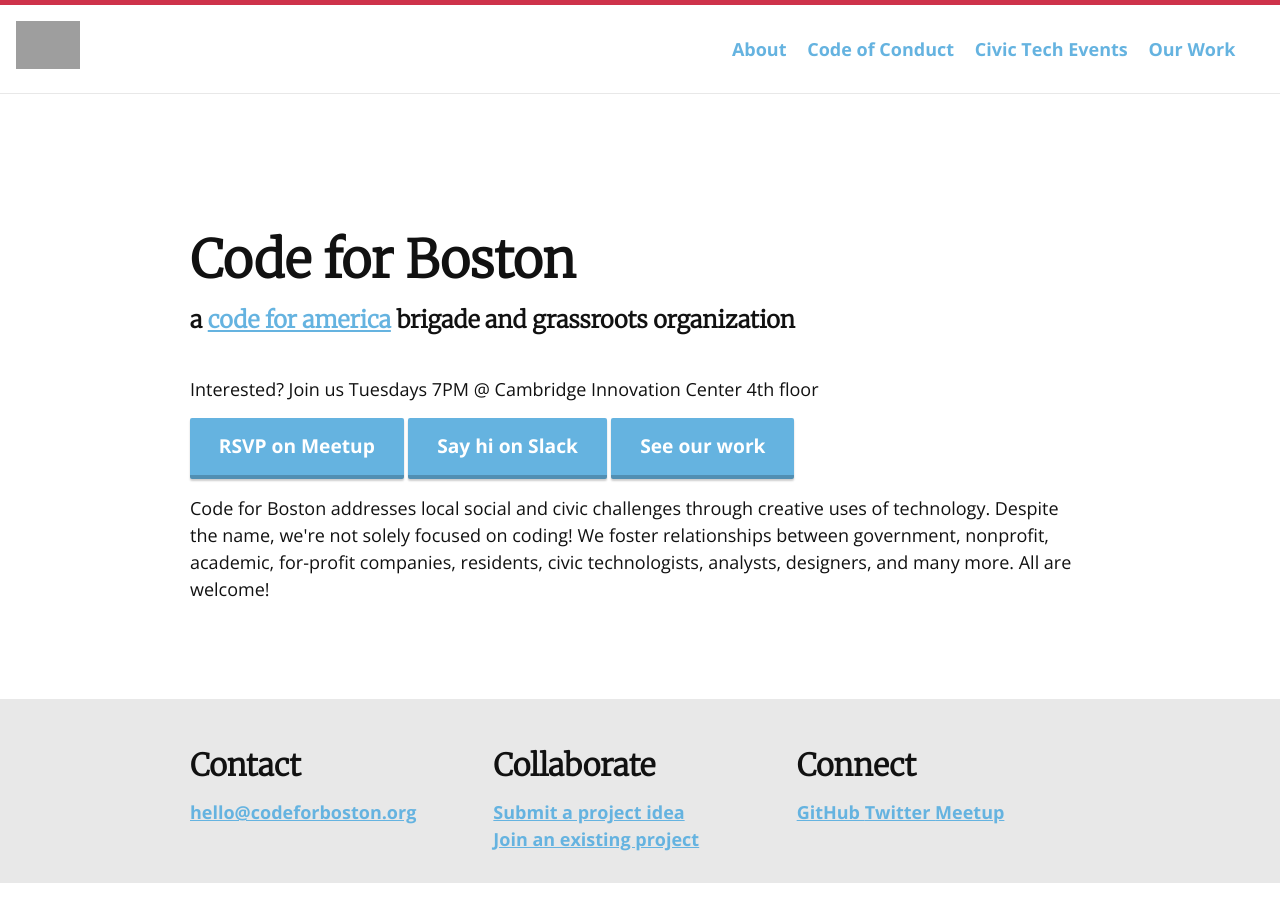
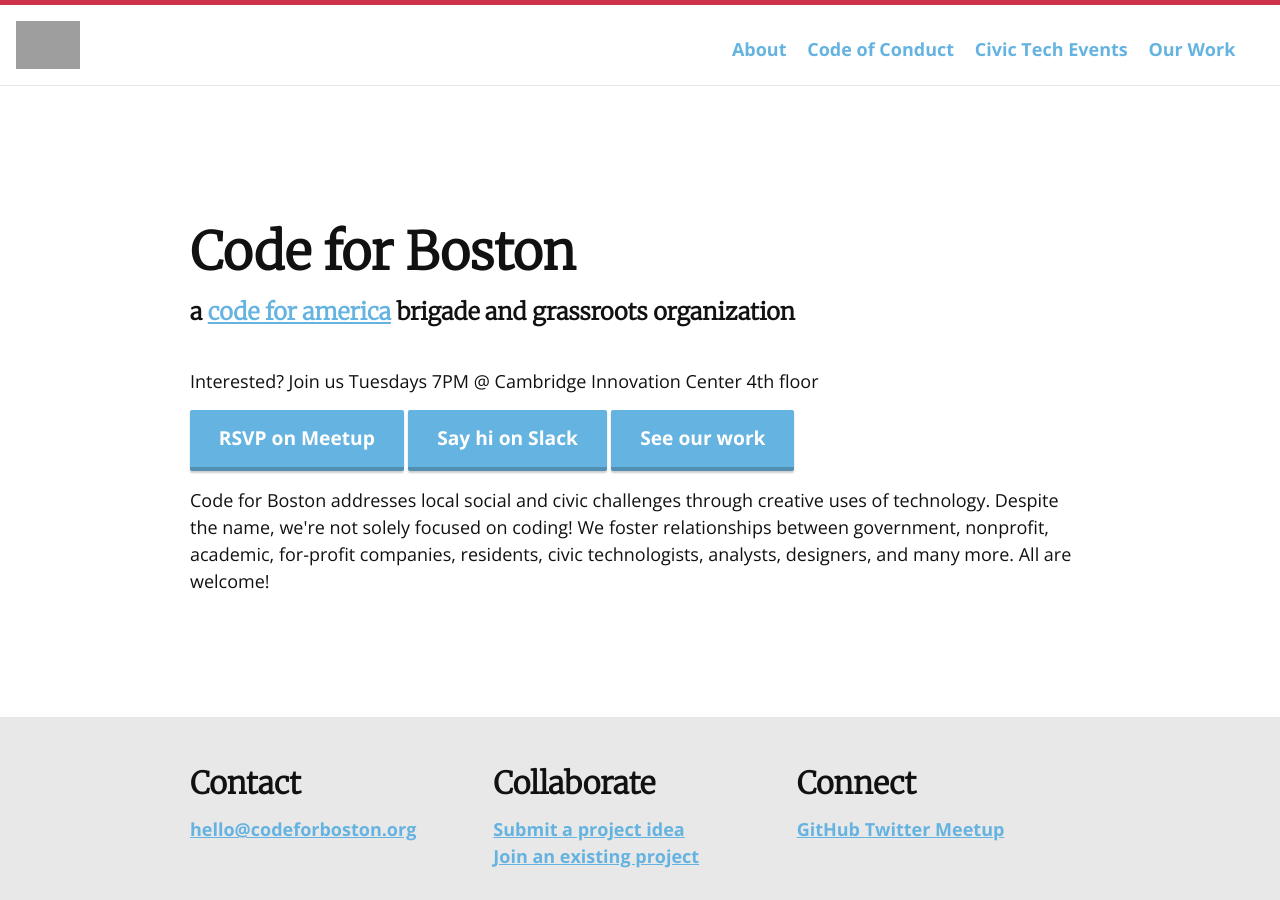
Before and after one commit to codeforboston/codeforboston.org, a Jekyll site: the page built from index.html, in a window 1280 px wide. Built offline with Jekyll 4.4.1, drawn with Linux system fonts in a browser that asks for light colours; nearby versions of some CDN libraries; grey boxes are pictures that could not be loaded.

Commit message:
MOD: footer now on bottom of doc

```diff
--- a/css/main.scss
+++ b/css/main.scss
@@ -45,6 +45,18 @@
 
 
 /*** GENERAL ***/
+body {
+  position: relative;
+  margin: 0;
+  padding-bottom: 12rem;
+  min-height: 100%;
+}
+
+html {
+  height: 100%;
+  box-sizing: border-box;
+}
+
 a {
     color: $blue-color;
     font-weight: bold;
@@ -101,13 +113,23 @@
 
 /*** FOOTER ***/
 
+*,
+*:before,
+*:after {
+  box-sizing: inherit;
+}
+
 .site-footer {
     padding: 30px 0;
     background: #e8e8e8;
-    position: relative;
+    position: absolute;
     margin-top: 6rem;
     padding-top: 3rem;
     color: #111;
+    box-sizing: border-box;
+    right: 0;
+    bottom: 0;
+    left: 0;
 }
 
 .footer-grid {
```
